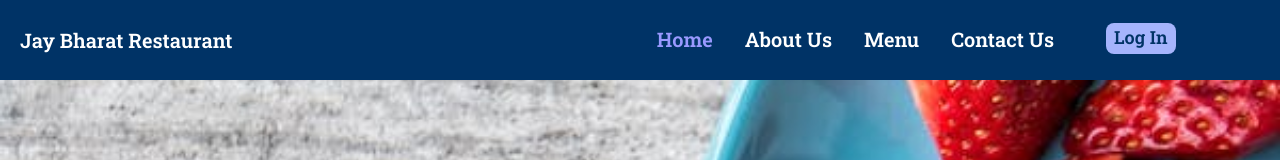
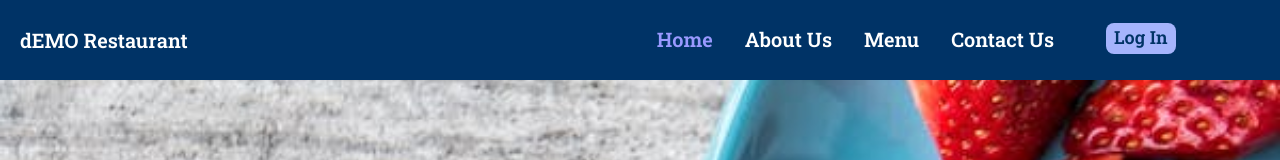
Before and after one commit to AmritHimanshu/Restaurant_Website, a React (Create React App) app in the folder client/: page / in a window 1280 px wide. Shown: the top 160 px of the page. Built offline with nearby package versions, Linux system fonts and the light colour scheme; no server answers.

Commit message:
changed url

```diff
--- a/client/src/Pages/Header/Header.js
+++ b/client/src/Pages/Header/Header.js
@@ -30,7 +30,7 @@ function NavBar() {
       <nav className="navbar">
         <div className="nav-container">
           <Link to="/" className="nav-logo">
-            <span className="r">Jay Bharat Restaurant</span>
+            <span className="r">dEMO Restaurant</span>
           </Link>
 
           <ul
--- a/client/src/Pages/OrderTrack/OrderTrack.js
+++ b/client/src/Pages/OrderTrack/OrderTrack.js
@@ -65,7 +65,7 @@ function OrderTrack() {
               <div className="xl:w-[49%] space-y-6">
                 <div className="space-y-1">
                   <div className="text-gray-500">FROM</div>
-                  <div className="font-bold">JAY BHARAT RESTAURANT</div>
+                  <div className="font-bold">dEMO RESTAURANT</div>
                   <div className="text-gray-500">
                     Lorem ipsum dolor sit amet consectetur adipisicing elit.
                     Aliquam, quibusdam!
```
